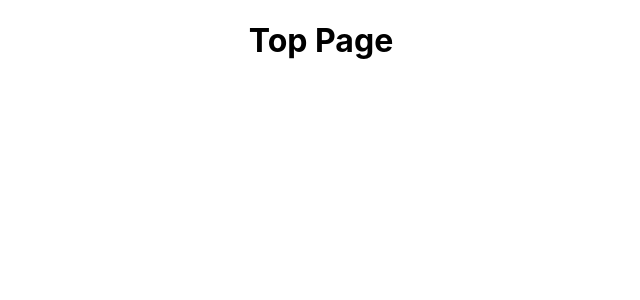
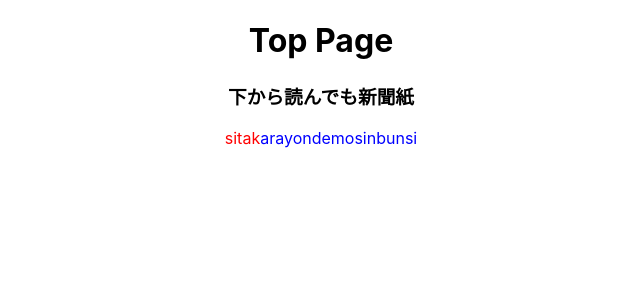
Before and after one commit to nyantama0616/typing-game, a React (Create React App) app: page / in a window 1280 px wide. Shown: the top 300 px of the page, without its empty margins (319-959 px from the left). Built offline with nearby package versions, Linux system fonts and the light colour scheme.

Commit message:
QuestionManagerの実装の準備をした

```diff
--- /dev/null
+++ b/src/components/interfaces/IQuestion.ts
@@ -0,0 +1,4 @@
+export default interface IQuestion {
+    display: string
+    kana: string
+}
--- /dev/null
+++ b/src/components/interfaces/IQuestyonManager.ts
@@ -0,0 +1,5 @@
+export default interface IQuestionManager {
+    question: string //例: 「下から読んでも新聞紙」
+    typedKeys: string //例: sitak
+    unTypedKeys: string //例: arayondemosinbunsi
+}
--- /dev/null
+++ b/src/components/pages/TopPage.css
@@ -0,0 +1,7 @@
+.typed-keys {
+    color: red;
+}
+
+.untyped-keys {
+    color: blue;
+}
--- a/src/components/pages/TopPage.tsx
+++ b/src/components/pages/TopPage.tsx
@@ -1,10 +1,18 @@
 import React from "react";
+import useKeyboardManager from "../../hooks/useKeyPressManager";
+import useQuestionManager from "../../hooks/useQuestionManager";
 
+import "./TopPage.css";
 
 export default function TopPage() {
+    const keyboardManager = useKeyboardManager();
+    const questionManager = useQuestionManager(keyboardManager);
+
     return (
         <div className="top-page">
             <h1>Top Page</h1>
+            <h3>{questionManager.question}</h3>
+            <p><span className="typed-keys">{questionManager.typedKeys}</span><span className="untyped-keys">{questionManager.unTypedKeys}</span></p>
         </div>
     )
 }
--- /dev/null
+++ b/src/hooks/useQuestionManager.ts
@@ -0,0 +1,59 @@
+import { useState } from "react";
+import IQuestion from "../components/interfaces/IQuestion";
+import IQuestionManager from "../components/interfaces/IQuestyonManager";
+import { kanaToAlphabet } from "../components/utilities/utilities";
+import IKeyPressManager from "../components/interfaces/IKeyPressManager";
+
+// interface State {
+//     currentQuestion: IQuestion
+//     candidates: string[]
+//     pos: number //何番目の「かな」を注目しているか
+// }
+
+// const initialState: State = {
+//     currentQuestion: { kana: "", display: "" },
+//     candidates: [],
+//     pos: 0,
+// }
+
+export default function useQuestionManager(keyPressManager: IKeyPressManager): IQuestionManager {
+    // const [state, setState] = useState<State>(initialState);
+
+    // function _getCandidates(_state: State): string[] {
+    //     let res: string[] = [];
+
+    //     const targetKana = _state.currentQuestion.kana[_state.pos];
+    //     ++_state.pos;
+    //     if (targetKana === 'っ') {
+    //         const candidates = _getCandidates(_state);
+    //         candidates.forEach(candidate => {
+    //             res.push(candidate[0] + candidate);
+    //             kanaToAlphabet("っ")?.forEach(alphabet => {
+    //                 res.push(alphabet + candidate);
+    //             })
+    //         });
+    //     } else {
+    //         const alphabet = kanaToAlphabet(_state.currentQuestion.kana[_state.pos]);
+    //         if (alphabet !== undefined) {
+    //             res.push(...alphabet);
+    //         } else {
+    //             console.error(`no alphabet!!! state: ${_state}`);
+    //         }
+    //     }
+
+    //     //「ちょ」とかの場合
+    //     const t = _state.pos > 0 ?  kanaToAlphabet(_state.currentQuestion.kana.slice(_state.pos - 1, _state.pos + 1)) : undefined;
+    //     if (t !== undefined) {
+    //         ++_state.pos;
+    //         res.push(...t);
+    //     }
+
+    //     return res;
+    // }
+
+    return {
+        question: "下から読んでも新聞紙",
+        typedKeys: "sitak",
+        unTypedKeys: "arayondemosinbunsi"
+    }
+}
```
